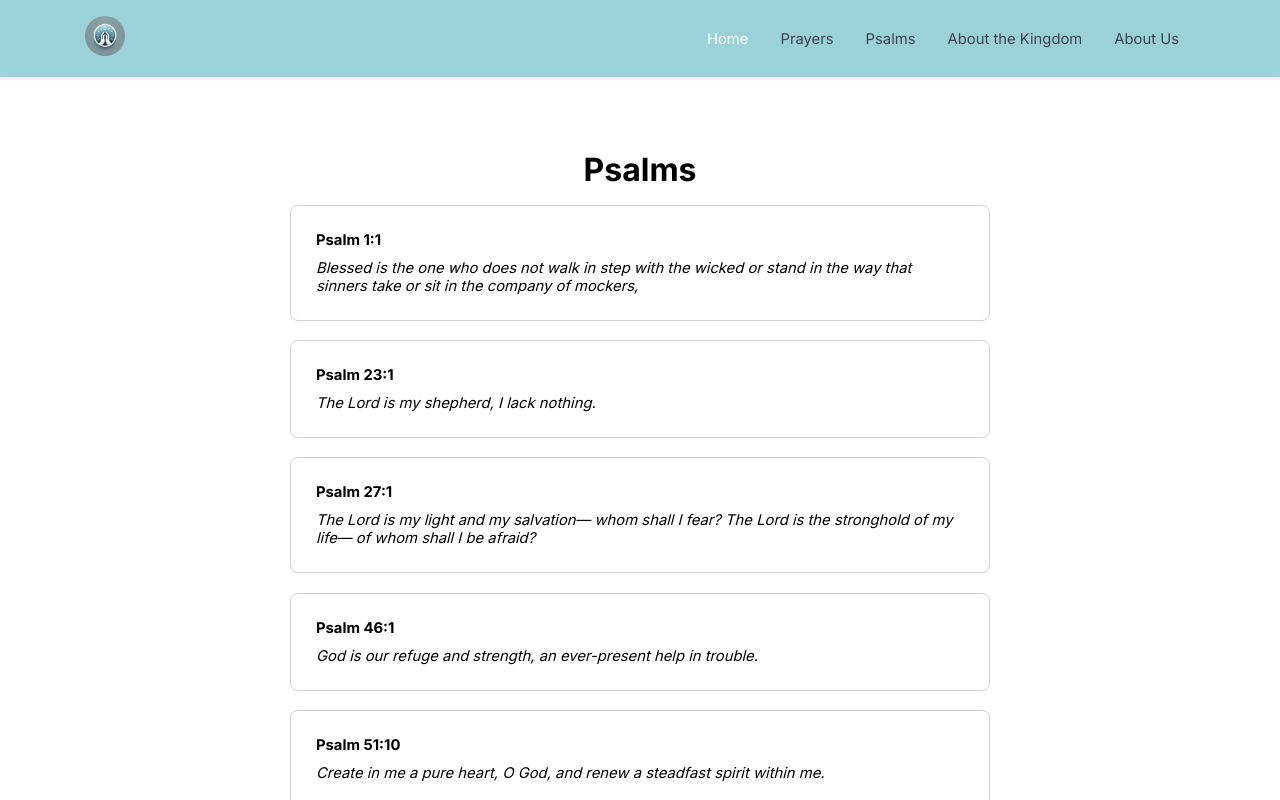
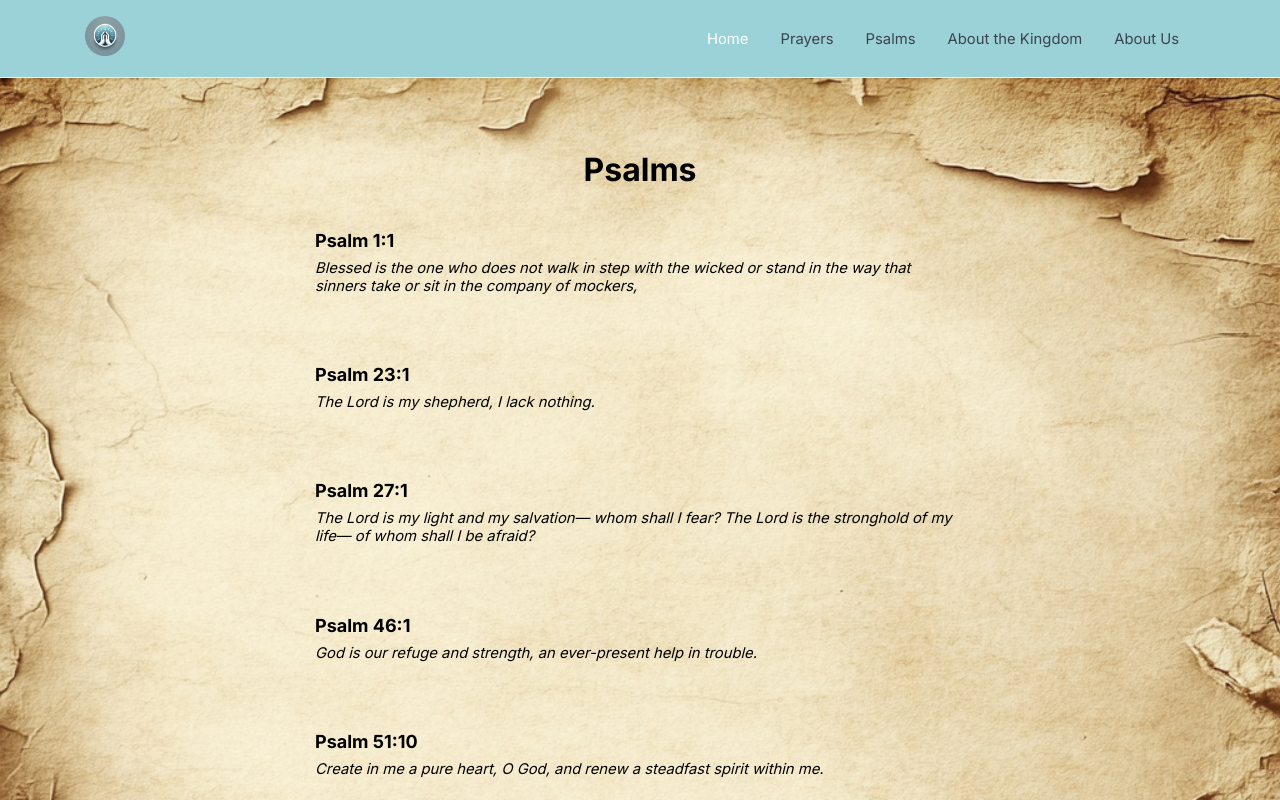
Before and after one commit to JuanEspinozaCode/ipray, a Next.js app: page /psalms in a window 1280 px wide. Shown: the top 800 px of the page. Built offline with nearby package versions, Linux system fonts and the light colour scheme.

Commit message:
feat: prayers background improvement

```diff
--- a/app/psalms/page.tsx
+++ b/app/psalms/page.tsx
@@ -12,12 +12,14 @@ const ContainerStyle: CSSProperties = {
   flexDirection: "column",
   height: "100%",
   paddingTop: '150px',
+  backgroundImage: 'url(/bible-page-background.png)',
+  backgroundSize: 'contain',
+  backgroundPosition: 'center',
 };
 
 const PsalmContainer = {
   marginBottom: "1.2rem",
   maxWidth: "700px",
-  border: '1px solid lightgrey',
   padding: '25px',
   borderRadius: '8px',
 };
@@ -33,7 +35,7 @@ const About = (props: Props) => {
       <div>
         {psalms.map((psalm, index) => (
           <div key={index} style={PsalmContainer}>
-            <div style={{ fontWeight: "bold", marginBottom: "10px" }}>
+            <div style={{ fontWeight: "bold", marginBottom: "8px", fontSize: '18px' }}>
               {psalm.title}
             </div>
             <div style={{ fontStyle: "italic" }}>{psalm.description}</div>
```
Also changed, not shown: public/bible-page-background.png (added).
